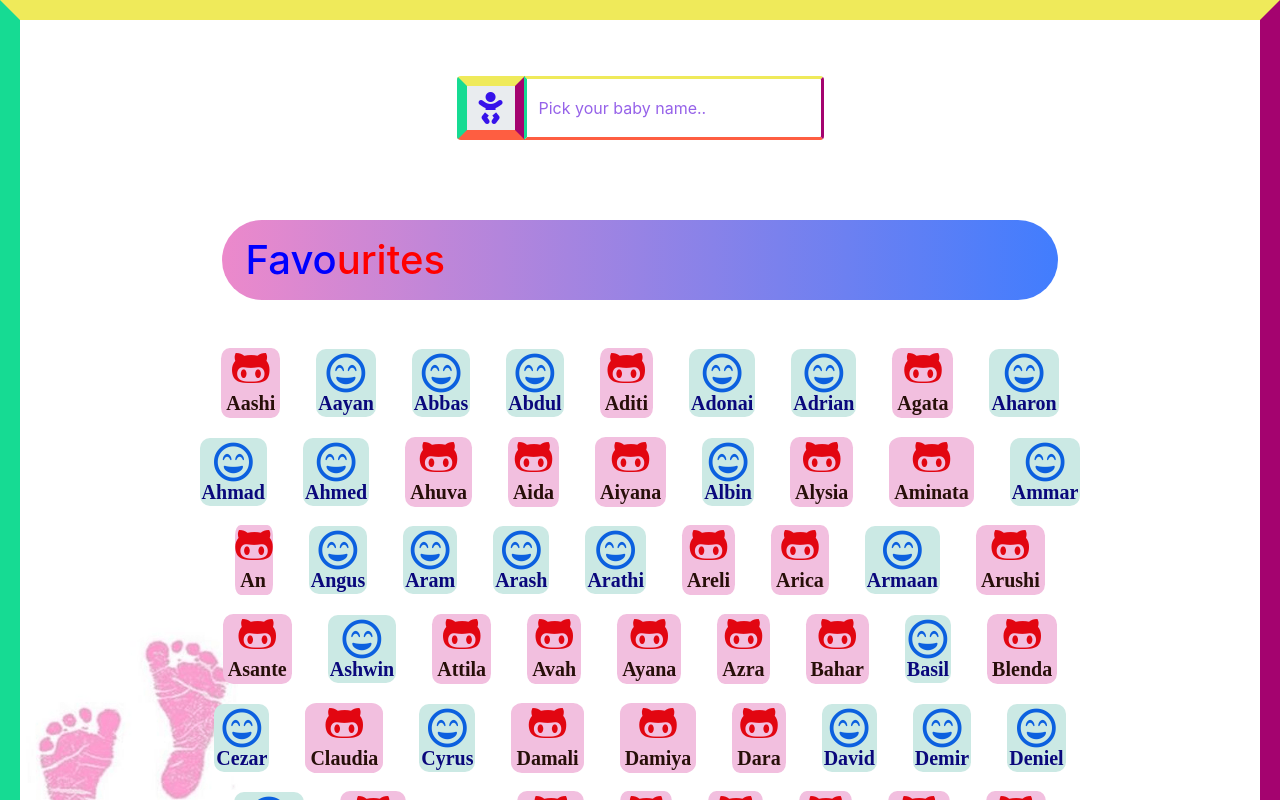
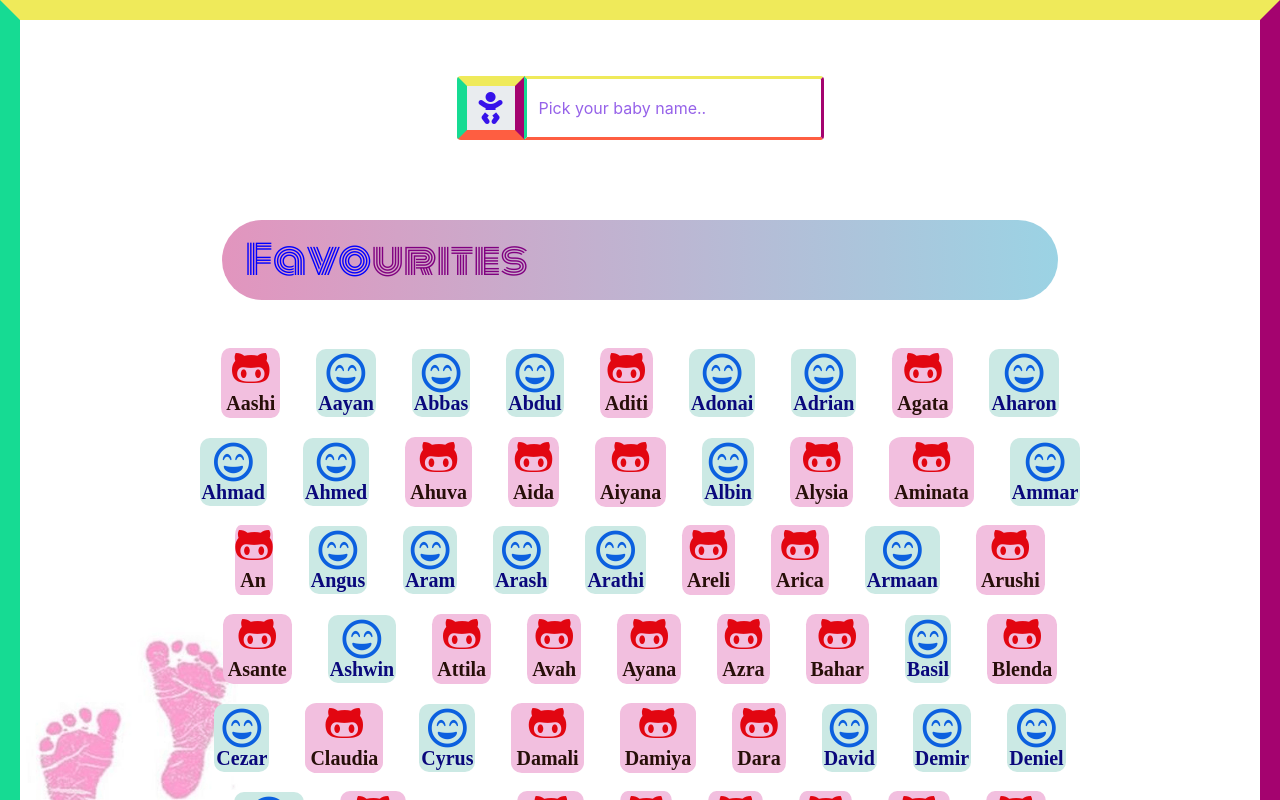
Before and after one commit to ellietms/Baby-names-react, a React (Create React App) app: page / in a window 1280 px wide. Shown: the top 800 px of the page. Built offline with nearby package versions, Linux system fonts and the light colour scheme.

Commit message:
add css for favourites

```diff
--- a/public/index.html
+++ b/public/index.html
@@ -2,6 +2,7 @@
 <html lang="en">
   <head>
     <meta charset="utf-8" />
+    <link href="https://fonts.googleapis.com/css2?family=Monoton&display=swap" rel="stylesheet">
     <link rel="stylesheet" href="https://use.fontawesome.com/releases/v5.11.2/css/all.css">
     <title>Baby Names</title>
    </head>
--- a/src/App.css
+++ b/src/App.css
@@ -51,8 +51,9 @@
   display: flex;
   justify-self: flex-start;
   padding-left: 0px;
-  background-image: linear-gradient(to right,rgb(236, 137, 203), rgb(65, 125, 254));
+  background-image: linear-gradient(to right,rgb(226, 149, 190), rgb(155, 211, 228));
   border-radius: 50px;
+  font-family: 'Monoton', cursive;
   height: fit-content;
 }
 
--- a/src/Favourites.js
+++ b/src/Favourites.js
@@ -3,7 +3,7 @@ import React from 'react';
 
 const Favourites = () => {
     return(
-       <h1 className="favourites m-5"><p className="mt-3 ml-4" style={{color:"blue"}}>Favo</p><p className="mt-3" style={{color:"red"}} >urites</p></h1>
+       <h1 className="favourites m-5"><p className="mt-3 ml-4" style={{color:"blue"}}>Favo</p><p className="mt-3" style={{color:"purple"}} >urites</p></h1>
 
     )
 }
```
